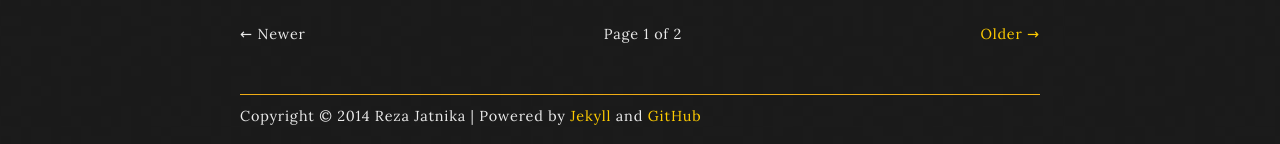
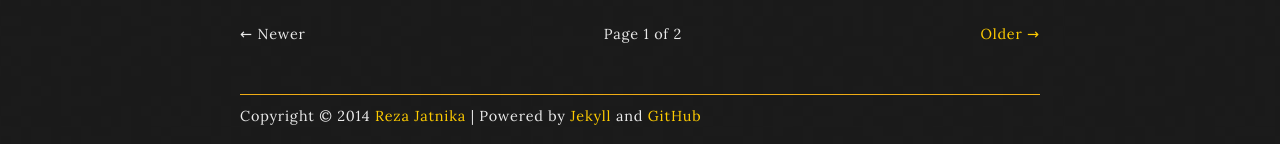
Before and after one commit to rezajatnika/rezajatnika.github.io, a Jekyll site: the page built from index.html, in a window 1280 px wide. Shown: the part 1314-1458 px from the top of the page. Built offline with Jekyll 4.4.1, drawn with Linux system fonts in a browser that asks for light colours; nearby versions of some CDN libraries; Markdown is read by kramdown in place of the engine named in the settings; the list of posts is cut into pages by our own code.

Commit message:
Add email address in footer

```diff
--- a/_layouts/default.html
+++ b/_layouts/default.html
@@ -33,7 +33,7 @@
     </div> <!-- end div#content -->
   </div> <!-- end div#page -->
   <footer id="footer">
-    <p class="copyright">Copyright &copy; {{ site.time | date: '%Y' }} {{ site.name }} | Powered by <a href="http://jekyllrb.com">Jekyll</a> and <a href="https://github.com">GitHub</a></p>
+    <p class="copyright">Copyright &copy; {{ site.time | date: '%Y' }} <a href="mailto:im@reza.re">{{ site.name }}</a> | Powered by <a href="http://jekyllrb.com">Jekyll</a> and <a href="https://github.com">GitHub</a></p>
   </footer>
 
   <!-- Addition scripts -->
```
